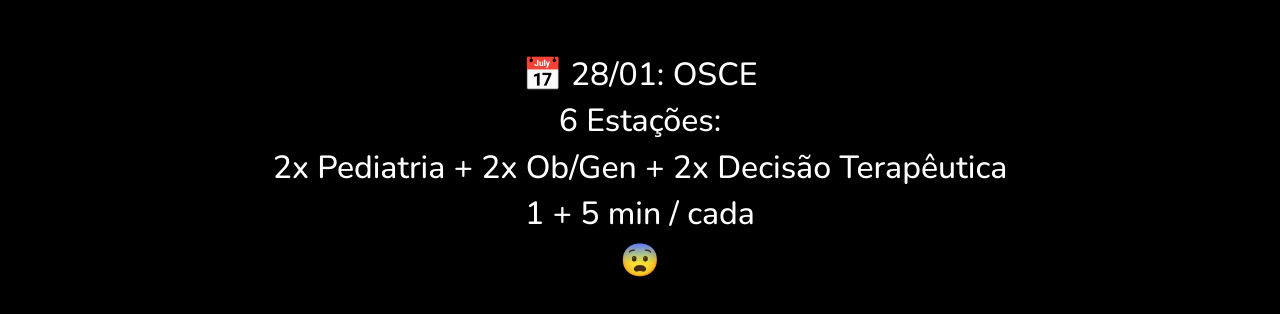
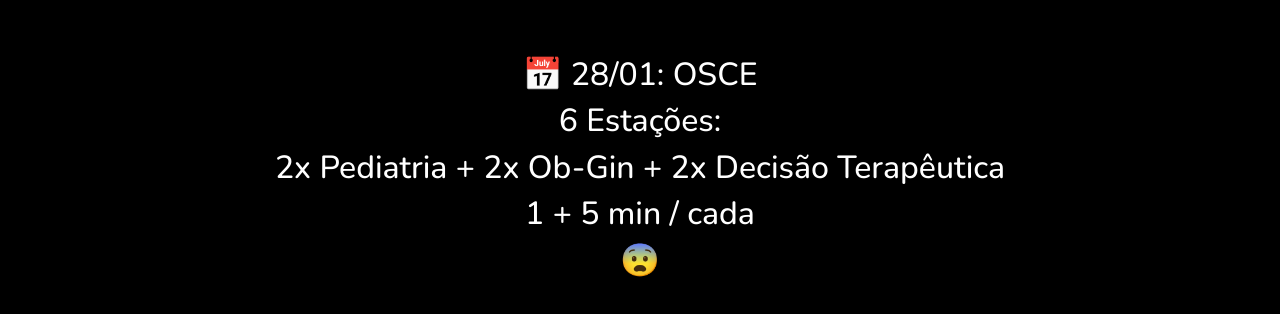
Before and after one commit to andrefrsilva/oscelinda, a plain HTML site: page index.html in a window 1280 px wide. Shown: the top 314 px of the page. Drawn offline with nearby package versions, Linux system fonts and the light colour scheme; no server answers.

Commit message:
Update index.html

```diff
--- a/index.html
+++ b/index.html
@@ -338,7 +338,7 @@
   <br>
   <h2>📅 28/01: OSCE</h2>
   <h2>6 Estações:</h2>
-  <h2>2x Pediatria + 2x Ob/Gen + 2x Decisão Terapêutica</h2>
+  <h2>2x Pediatria + 2x Ob-Gin + 2x Decisão Terapêutica</h2>
   <h2>1 + 5 min / cada</h2>
   <h2>😨</h2>
   <br><br>
```
